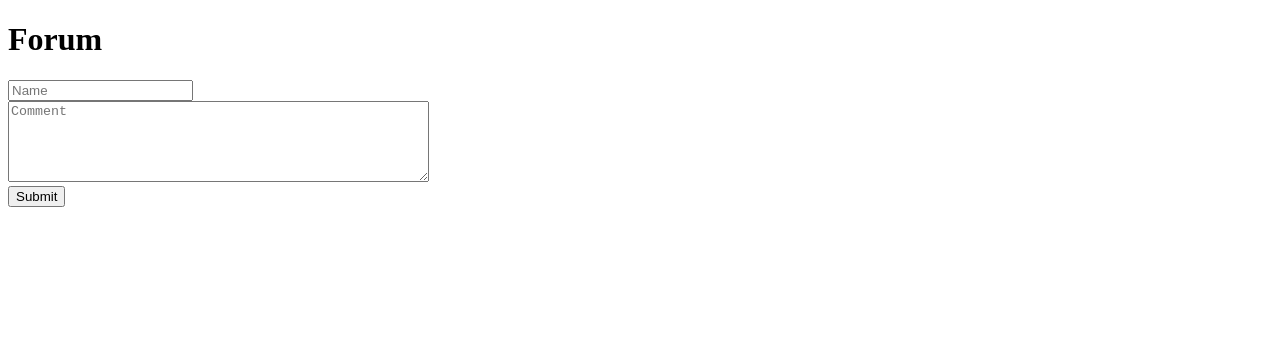
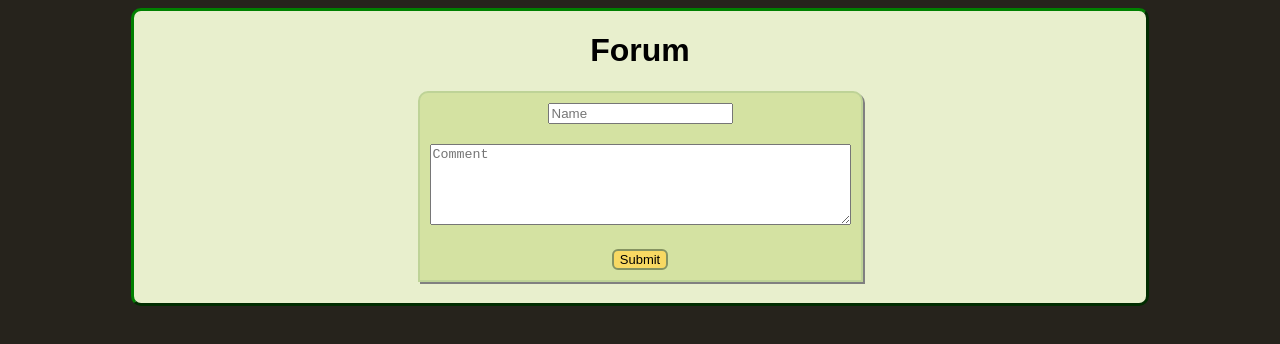
Before and after one commit to MatiasConTilde/xss-forum, a website: page content/header.html in a window 1280 px wide. Drawn offline with Linux system fonts and the light colour scheme.

Commit message:
New webdesign

```diff
--- a/app.js
+++ b/app.js
@@ -18,7 +18,7 @@ app.get('/', (req, res) => {
     const comments = db.get('comments').value();
     let content = '';
     for (var i = 0; i < comments.length; i++) {
-        content += `<p>${comments[i].name}</p><p>${comments[i].text}</p><br>`;
+        content += `<div class="commentbox"><p class="name">${"Name: " + comments[i].name}</p><p class="comment">${comments[i].text}</p><br></div>`;
     }
 
     res.send(header + content + footer);
--- a/content/header.html
+++ b/content/header.html
@@ -2,14 +2,75 @@
 <html>
 <head>
   <meta charset="utf-8">
+  <link href="xss.css" rel="stylesheet">
   <title>XSS hakcan</title>
+  <style>
+  body {
+    background-color:#26231c;
+    font-family:Arial, Helvetica, sans-serif;
+  }
+  .jasodasdingdawassolightgreenist {
+    width: 80%;
+    border-radius: 10px;
+    border:outset;
+    border-color: green;
+    margin:auto;
+    background-color:#e8efcd;
+  }
+  .divwomanschreibenkann {
+    display:inline-block;
+    border:solid;
+    border-width:2px;
+    border-color: #bed397;
+    border-top-left-radius: 10px;
+    border-top-right-radius: 10px;
+    background-color:#d4e2a2;
+    box-shadow: 2px 2px gray;
+  }
+  .schreibdinga {
+    margin:10px;
+  }
+  .jasoknopf {
+    font-size:13px;
+    background-color: #f8d963;
+    border-radius: 6px;
+    border-style: solid;
+    margin:10px;
+    border-color: #859361;
+  }
+  .jasoknopf:hover {
+    font-size:13px;
+    background-color: #aec984;
+    border-radius: 6px;
+    border-style: solid;
+    margin:10px;
+    border-color: #859361;
+  }
+  .commentbox {
+    margin:5px;
+    width:80%;
+    border:solid;
+    border-width:2px;
+    border-color: #bed397;
+  }
+  .name {
+    font-size:15px;
+  }
+  .comment {
+    font-size:10px;
+  }
+  </style>
 </head>
 
 <body>
-  <h1 class="text">Forum</h1>
-  <form action="/post_comment" method="post">
-    <input type="text" name="name" placeholder="Name"><br>
-    <textarea rows="5" cols="50" name="text" placeholder="Comment"></textarea><br>
-    <input type="submit" value="Submit">
-  </form>
-  <div>
+  <div class="jasodasdingdawassolightgreenist" align="center">
+    <h1 class="text">Forum</h1>
+    <div class="divwomanschreibenkann">
+      <form action="/post_comment" method="post">
+        <input type="text" name="name" placeholder="Name" class="schreibdinga"><br>
+        <textarea rows="5" cols="50" name="text" placeholder="Comment" class="schreibdinga"></textarea><br>
+        <input type="submit" value="Submit" class="jasoknopf">
+      </form>
+    </div>
+    <h1><!--DAS DING HIER SO VOLL VIEL IGNORIEREN BITTE--></h1>
+    <div>
```
Also changed, not shown: content/footer.html (+1 -1 lines).
